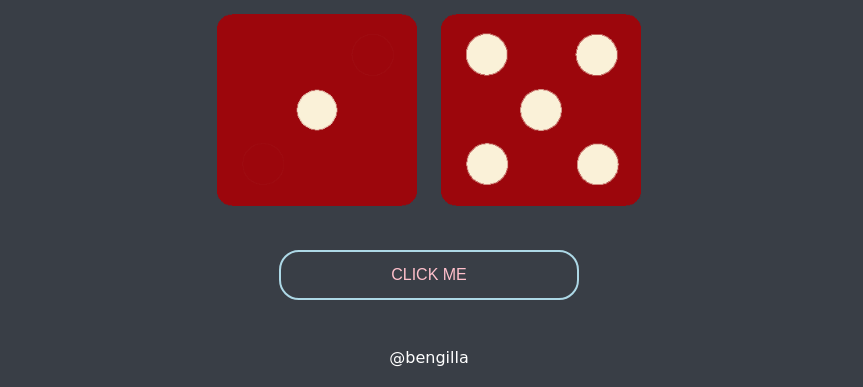
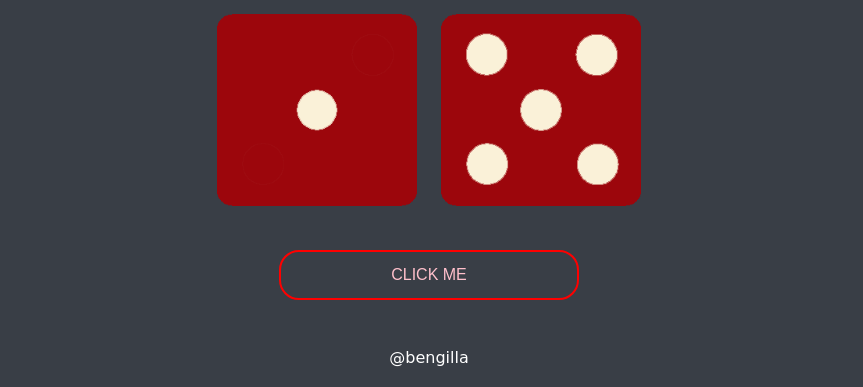
Before and after one commit to Bengilla/exercise-dicee-game, a plain HTML site: page index.html in a window 1280 px wide. In both pictures the pointer is over the button "CLICK ME". Shown: the part 413-800 px from the top of the page, without its empty margins (211-1074 px from the left). Drawn offline with Linux system fonts and the light colour scheme; a web font is replaced by a local one.

Commit message:
Initial commit

```diff
--- a/css/style.css
+++ b/css/style.css
@@ -30,6 +30,7 @@ button {
 
 button:hover {
   color: pink;
+  border-color: red;
 }
 
 .player-one, .player-two {
```
